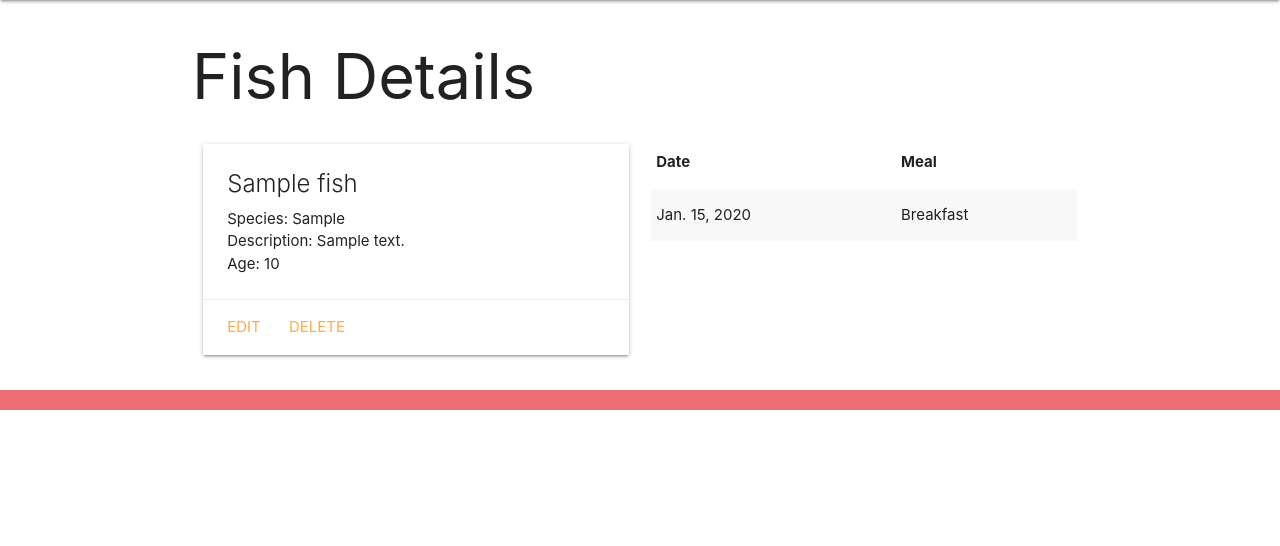
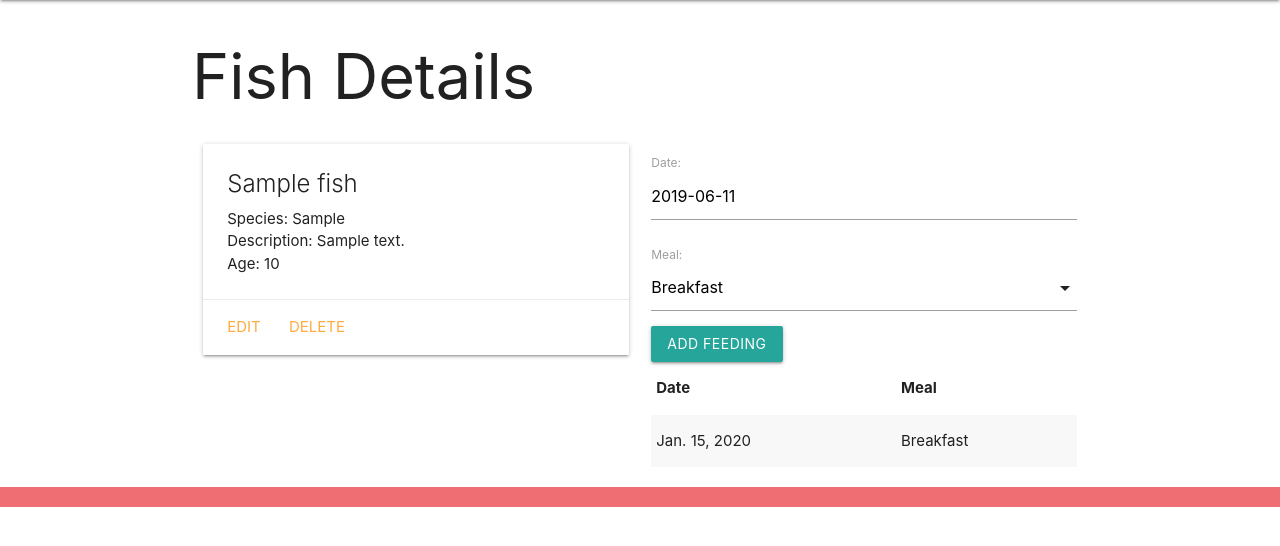
Before and after one commit to calvinfeau/fishcollector, a Django app: page /fish/1/ in a window 1280 px wide. Shown: the part 64-610 px from the top of the page. Run offline with Django 3.2, Linux system fonts and the light colour scheme; tables that the repository leaves empty hold one stand-in row (values such as "Sample post").

Commit message:
create form to add feeding to fish detail

```diff
--- /dev/null
+++ b/main_app/forms.py
@@ -0,0 +1,7 @@
+from django.forms import ModelForm
+from .models import Feeding
+
+class FeedingForm(ModelForm):
+  class Meta:
+    model = Feeding
+    fields = ['date', 'meal']
--- a/main_app/models.py
+++ b/main_app/models.py
@@ -32,3 +32,5 @@ class Feeding(models.Model):
     def __str__(self):
     # Nice method for obtaining the friendly value of a Field.choice
         return f"{self.get_meal_display()} on {self.date}"
+    class Meta:
+        ordering = ['-date']
--- a/main_app/templates/base.html
+++ b/main_app/templates/base.html
@@ -9,6 +9,7 @@
     <title>Fish Collector</title>
     <link rel="stylesheet" href="https://cdnjs.cloudflare.com/ajax/libs/materialize/1.0.0/css/materialize.min.css">
     <link rel="stylesheet" type="text/css" href="{% static 'css/style.css' %}">
+    <script src="https://cdnjs.cloudflare.com/ajax/libs/materialize/1.0.0/js/materialize.min.js"></script>
 </head>
 <body>
     <header class="navbar-fixed">
--- a/main_app/templates/fish/detail.html
+++ b/main_app/templates/fish/detail.html
@@ -24,6 +24,11 @@
     </div>
   </div>
   <div class="col s6">
+    <form action="{% url 'add_feeding' single_fish.id %}" method="post">
+      {% csrf_token %}
+      {{ feeding_form.as_p }}
+      <input type="submit" class="btn" value="Add Feeding">
+    </form>
     <table class="striped">
       <thead>
         <tr><th>Date</th><th>Meal</th></tr>
@@ -39,4 +44,18 @@
     </table>
   </div>
 </div>
+
+<script>
+  var dateEl = document.getElementById('id_date');
+  M.Datepicker.init(dateEl, {
+    format: 'yyyy-mm-dd',
+    defaultDate: new Date(),
+    setDefaultDate: true,
+    autoClose: true
+  });
+    // add additional JS to initialize select below
+  var selectEl = document.getElementById('id_meal');
+  M.FormSelect.init(selectEl);
+</script>
+
 {% endblock %}
--- a/main_app/urls.py
+++ b/main_app/urls.py
@@ -9,4 +9,5 @@ urlpatterns = [
   path('fish/create/', views.FishCreate.as_view(), name='fish_create'),
   path('fish/<int:pk>/update/', views.FishUpdate.as_view(), name='fish_update'),
   path('fish/<int:pk>/delete/', views.FishDelete.as_view(), name='fish_delete'),
+  path('fish/<int:fish_id>/add_feeding/', views.add_feeding, name='add_feeding'),
 ]
--- a/main_app/views.py
+++ b/main_app/views.py
@@ -1,6 +1,7 @@
-from django.shortcuts import render
+from django.shortcuts import render, redirect
 from django.views.generic.edit import CreateView, UpdateView, DeleteView
 from .models import Fish
+from .forms import FeedingForm
 
 class FishCreate(CreateView):
   model = Fish
@@ -27,5 +28,23 @@ def fish_index(request):
     return render(request, 'fish/index.html', {'fish': fish})
 
 def fish_detail(request, fish_id):
-    single_fish = Fish.objects.get(id=fish_id)
-    return render(request, 'fish/detail.html', { 'single_fish': single_fish })
+  single_fish = Fish.objects.get(id=fish_id)
+  # instantiate FeedingForm to be rendered in the template
+  feeding_form = FeedingForm()
+  return render(request, 'fish/detail.html', {
+    # pass the cat and feeding_form as context
+    'single_fish': single_fish,
+    'feeding_form': feeding_form
+  })
+
+def add_feeding(request, fish_id):
+  # create the ModelForm using the data in request.POST
+  form = FeedingForm(request.POST)
+  # validate the form
+  if form.is_valid():
+    # don't save the form to the db until it
+    # has the cat_id assigned
+    new_feeding = form.save(commit=False)
+    new_feeding.fish_id = fish_id
+    new_feeding.save()
+  return redirect('detail', fish_id=fish_id)
```
